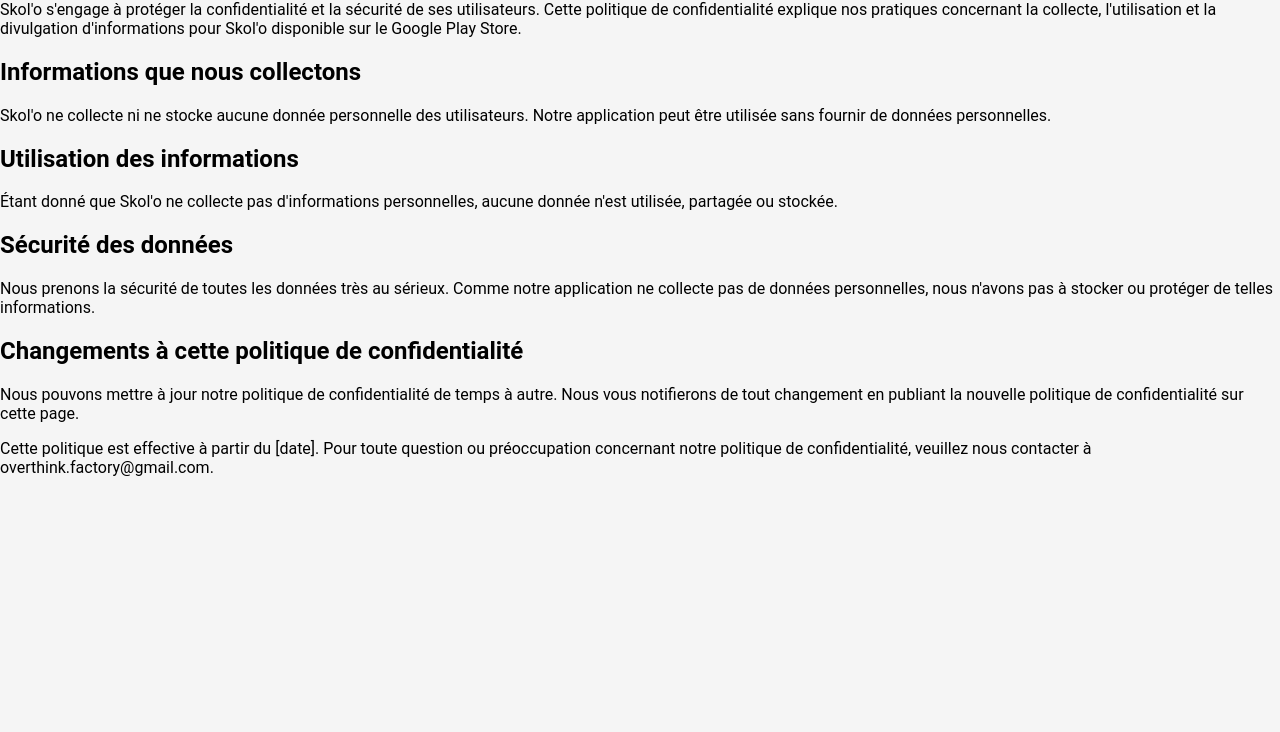
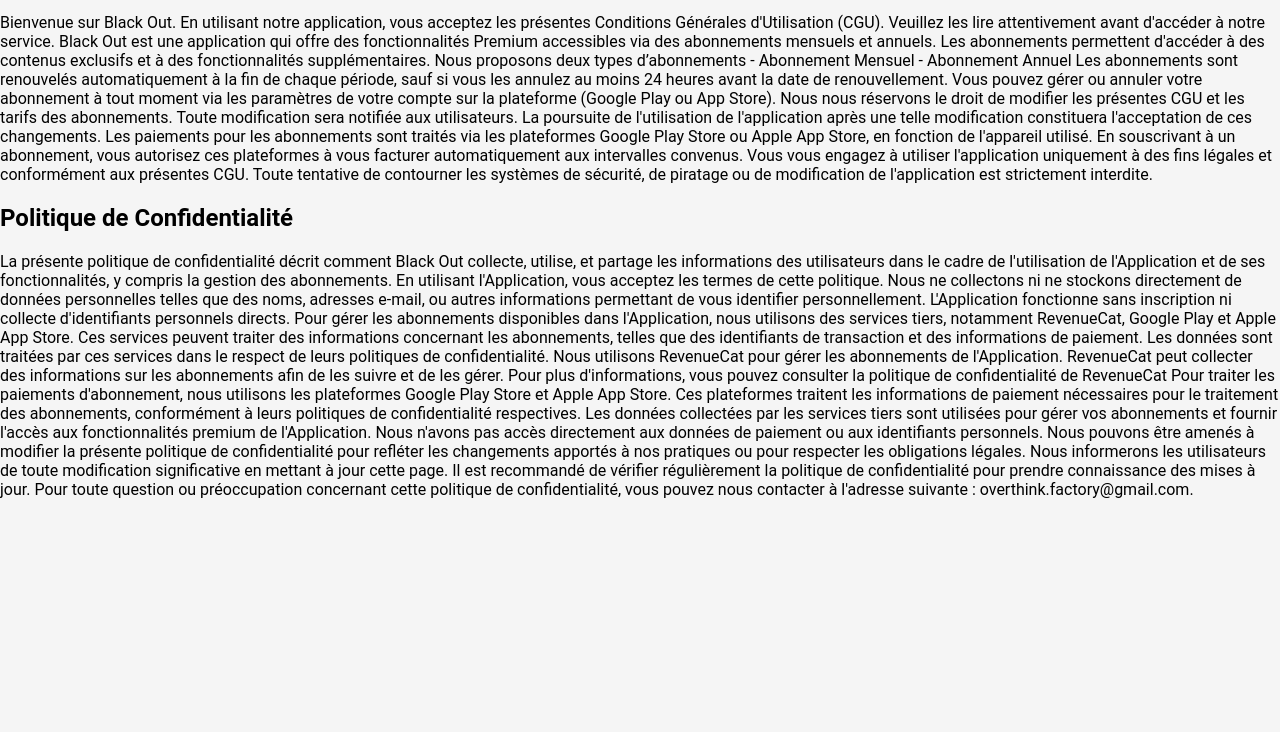
Before and after one commit to LePangolinGrimpeur/LePangolinGrimpeur.github.io, a plain HTML site: page index.html in a window 1280 px wide. Shown: the part 68-800 px from the top of the page. Drawn offline with Linux system fonts and the light colour scheme.

Commit message:
Update CGU / Politique confidentialité

```diff
--- a/index.html
+++ b/index.html
@@ -4,29 +4,70 @@
 <head>
    <meta charset="utf-8" />
    <link href="index.css" rel="stylesheet" />
-   <title>Politique de Confidentialité</title>
+   <title>CGU & Politique de Confidentialité</title>
 </head>
 
 <body>
+   <section></section>
+   <h1>Condition générales d'utilisation</h1>
+   <p> Bienvenue sur Black Out. En utilisant notre application, vous acceptez les présentes Conditions Générales
+      d'Utilisation (CGU). Veuillez les lire attentivement avant d'accéder à notre service.
+      Black Out est une application qui offre des fonctionnalités Premium accessibles via des abonnements mensuels et
+      annuels. Les abonnements permettent d'accéder à des contenus exclusifs et à des fonctionnalités supplémentaires.
+
+      Nous proposons deux types d’abonnements
+      - Abonnement Mensuel
+      - Abonnement Annuel
+      Les abonnements sont renouvelés automatiquement à la fin de chaque période, sauf si vous les annulez au moins 24
+      heures avant la date de renouvellement. Vous pouvez gérer ou annuler votre abonnement à tout moment via les
+      paramètres de votre compte sur la plateforme (Google Play ou App Store).
+      Nous nous réservons le droit de modifier les présentes CGU et les tarifs des abonnements. Toute modification sera
+      notifiée aux utilisateurs. La poursuite de l'utilisation de l'application après une telle modification constituera
+      l'acceptation de ces changements.
+
+      Les paiements pour les abonnements sont traités via les plateformes Google Play Store ou Apple App Store, en
+      fonction de l'appareil utilisé. En souscrivant à un abonnement, vous autorisez ces plateformes à vous facturer
+      automatiquement aux intervalles convenus.
+
+      Vous vous engagez à utiliser l'application uniquement à des fins légales et conformément aux présentes CGU. Toute
+      tentative de contourner les systèmes de sécurité, de piratage ou de modification de l'application est strictement
+      interdite.</p>
+
+   </section>
    <section>
       <h1>Politique de Confidentialité</h1>
-      <p> Skol'o s'engage à protéger la confidentialité et la sécurité de ses utilisateurs. Cette politique de
-         confidentialité explique nos pratiques concernant la collecte, l'utilisation et la divulgation d'informations
-         pour Skol'o disponible sur le Google Play Store. </p>
-      <h2>Informations que nous collectons</h2>
-      <p> Skol'o ne collecte ni ne stocke aucune donnée personnelle des utilisateurs. Notre application peut être
-         utilisée sans fournir de données personnelles. </p>
-      <h2>Utilisation des informations</h2>
-      <p> Étant donné que Skol'o ne collecte pas d'informations personnelles, aucune donnée n'est utilisée, partagée ou
-         stockée. </p>
-      <h2>Sécurité des données</h2>
-      <p> Nous prenons la sécurité de toutes les données très au sérieux. Comme notre application ne collecte pas de
-         données personnelles, nous n'avons pas à stocker ou protéger de telles informations. </p>
-      <h2> Changements à cette politique de confidentialité</h2>
-      <p> Nous pouvons mettre à jour notre politique de confidentialité de temps à autre. Nous vous notifierons de tout
-         changement en publiant la nouvelle politique de confidentialité sur cette page. </p>
-      <div> Cette politique est effective à partir du [date]. Pour toute question ou préoccupation concernant notre
-         politique de confidentialité, veuillez nous contacter à overthink.factory@gmail.com. </div>
+      <p> La présente politique de confidentialité décrit comment Black Out collecte, utilise, et partage les
+         informations des utilisateurs dans le cadre de l'utilisation de l'Application et de ses fonctionnalités, y
+         compris la gestion des abonnements. En utilisant l'Application, vous acceptez les termes de cette politique.
+
+         Nous ne collectons ni ne stockons directement de données personnelles telles que des noms, adresses e-mail, ou
+         autres informations permettant de vous identifier personnellement. L'Application fonctionne sans inscription ni
+         collecte d'identifiants personnels directs.
+
+         Pour gérer les abonnements disponibles dans l'Application, nous utilisons des services tiers, notamment
+         RevenueCat, Google Play et Apple App Store. Ces services peuvent traiter des informations concernant les
+         abonnements, telles que des identifiants de transaction et des informations de paiement. Les données sont
+         traitées par ces services dans le respect de leurs politiques de confidentialité.
+
+         Nous utilisons RevenueCat pour gérer les abonnements de l'Application. RevenueCat peut collecter des
+         informations sur les abonnements afin de les suivre et de les gérer. Pour plus d'informations, vous pouvez
+         consulter la politique de confidentialité de RevenueCat
+         Pour traiter les paiements d'abonnement, nous utilisons les plateformes Google Play Store et Apple App Store.
+         Ces plateformes traitent les informations de paiement nécessaires pour le traitement des abonnements,
+         conformément à leurs politiques de confidentialité respectives.
+
+         Les données collectées par les services tiers sont utilisées pour gérer vos abonnements et fournir l'accès aux
+         fonctionnalités premium de l'Application. Nous n'avons pas accès directement aux données de paiement ou aux
+         identifiants personnels.
+
+         Nous pouvons être amenés à modifier la présente politique de confidentialité pour refléter les changements
+         apportés à nos pratiques ou pour respecter les obligations légales. Nous informerons les utilisateurs de toute
+         modification significative en mettant à jour cette page. Il est recommandé de vérifier régulièrement la
+         politique de confidentialité pour prendre connaissance des mises à jour.
+
+         Pour toute question ou préoccupation concernant cette politique de confidentialité, vous pouvez nous contacter
+         à l'adresse suivante : overthink.factory@gmail.com.</p>
+
    </section>
 </body>
 
```
